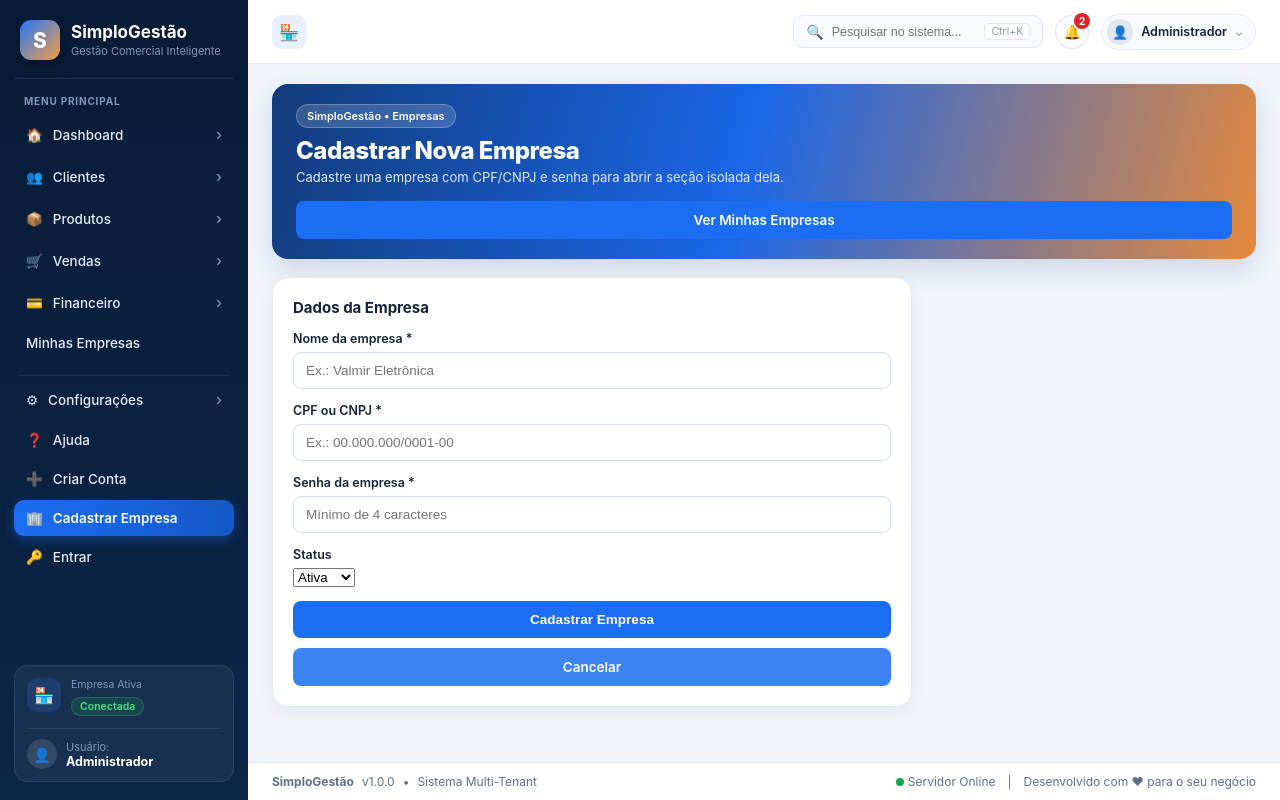
After one commit to antonio-valmir/simplogestao, a Flask app: page /empresas/cadastrar in a window 1280 px wide. The commit adds this page. Run offline with Flask 3, Linux system fonts and the light colour scheme; data that the repository does not hold is empty; some libraries are stand-ins or nearby versions.

Commit message:
feat: separate company signup page, add customer edit/delete and account deletion

```diff
--- a/app.py
+++ b/app.py
@@ -210,49 +210,158 @@ def clientes():
             flash("Selecione ou cadastre uma empresa antes de acessar esta area.", "warning")
             return redirect(url_for("empresas"))
         empresa_id = empresa[0]
+        acao = (request.form.get("acao") or "cadastrar").strip().lower()
+        cliente_editar_id = request.args.get("editar", type=int)
 
         if request.method == "POST":
-            nome = (request.form.get("nome") or "").strip()
-            cpf = (request.form.get("cpf") or "").strip() or None
-            cpf_digits = _somente_digitos(cpf) if cpf else None
-            telefone = (request.form.get("telefone") or "").strip() or None
-            email = (request.form.get("email") or "").strip() or None
-            cep = (request.form.get("cep") or "").strip() or None
-            endereco = (request.form.get("endereco") or "").strip() or None
+            if acao == "editar":
+                cli_id = request.form.get("cliente_id", type=int)
+                nome = (request.form.get("nome") or "").strip()
+                cpf = (request.form.get("cpf") or "").strip() or None
+                cpf_digits = _somente_digitos(cpf) if cpf else None
+                telefone = (request.form.get("telefone") or "").strip() or None
+                email = (request.form.get("email") or "").strip() or None
+                cep = (request.form.get("cep") or "").strip() or None
+                endereco = (request.form.get("endereco") or "").strip() or None
 
-            if not nome:
-                flash("Informe o nome completo do cliente.", "warning")
-            elif cpf_digits and len(cpf_digits) != 11:
-                flash("Informe um CPF valido com 11 digitos.", "warning")
-            else:
-                duplicado = False
-                if cpf_digits:
+                if not cli_id:
+                    flash("Cliente invalido para edicao.", "warning")
+                elif not nome:
+                    flash("Informe o nome completo do cliente.", "warning")
+                    return redirect(url_for("clientes", editar=cli_id))
+                elif cpf_digits and len(cpf_digits) != 11:
+                    flash("Informe um CPF valido com 11 digitos.", "warning")
+                    return redirect(url_for("clientes", editar=cli_id))
+                else:
+                    duplicado = False
+                    if cpf_digits:
+                        with conn.cursor() as cur:
+                            cur.execute(
+                                """
+                                SELECT id FROM clientes
+                                WHERE empresa_id = %s AND cpf_digits = %s AND id <> %s;
+                                """,
+                                (empresa_id, cpf_digits, cli_id),
+                            )
+                            if cur.fetchone():
+                                duplicado = True
+                    if duplicado:
+                        flash("Ja existe outro cliente com este CPF nesta empresa.", "warning")
+                        return redirect(url_for("clientes", editar=cli_id))
+
                     with conn.cursor() as cur:
                         cur.execute(
                             """
-                            SELECT id FROM clientes
-                            WHERE empresa_id = %s AND cpf_digits = %s;
+                            UPDATE clientes
+                               SET nome = %s,
+                                   cpf = %s,
+                                   cpf_digits = %s,
+                                   telefone = %s,
+                                   email = %s,
+                                   cep = %s,
+                                   endereco = %s
+                             WHERE id = %s AND empresa_id = %s;
                             """,
-                            (empresa_id, cpf_digits),
+                            (nome, cpf, cpf_digits, telefone, email, cep, endereco, cli_id, empresa_id),
                         )
-                        if cur.fetchone():
-                            duplicado = True
+                        atualizado = cur.rowcount
+                    conn.commit()
+                    if atualizado:
+                        flash("Cliente atualizado com sucesso.", "success")
+                    else:
+                        flash("Cliente nao encontrado nesta empresa.", "warning")
+                return redirect(url_for("clientes"))
 
-                if duplicado:
-                    flash("Ja existe um cliente com este CPF nesta empresa.", "warning")
+            elif acao == "excluir":
+                cli_id = request.form.get("cliente_id", type=int)
+                if not cli_id:
+                    flash("Cliente invalido para exclusao.", "warning")
                 else:
-                    with conn.cursor() as cur:
-                        cur.execute(
-                            """
-                            INSERT INTO clientes (empresa_id, nome, cpf, cpf_digits, telefone, email, cep, endereco)
-                            VALUES (%s, %s, %s, %s, %s, %s, %s, %s);
-                            """,
-                            (empresa_id, nome, cpf, cpf_digits, telefone, email, cep, endereco),
-                        )
-                    conn.commit()
-                    flash("Cliente cadastrado com sucesso.", "success")
+                    try:
+                        with conn.cursor() as cur:
+                            cur.execute(
+                                "SELECT nome FROM clientes WHERE id = %s AND empresa_id = %s;",
+                                (cli_id, empresa_id),
+                            )
+                            row_cli = cur.fetchone()
+                            if not row_cli:
+                                flash("Cliente nao encontrado nesta empresa.", "warning")
+                            else:
+                                nome_cli = row_cli[0]
+                                tem_vendas = False
+                                cur.execute("SELECT to_regclass('public.vendas');")
+                                reg_v = cur.fetchone()
+                                if reg_v and reg_v[0]:
+                                    cur.execute(
+                                        """
+                                        SELECT 1 FROM information_schema.columns
+                                        WHERE table_schema = 'public' AND table_name = 'vendas' AND column_name = 'cliente_id'
+                                        LIMIT 1;
+                                        """
+                                    )
+                                    if cur.fetchone():
+                                        cur.execute(
+                                            "SELECT 1 FROM vendas WHERE cliente_id = %s AND empresa_id = %s LIMIT 1;",
+                                            (cli_id, empresa_id),
+                                        )
+                                        if cur.fetchone():
+                                            tem_vendas = True
+                                if tem_vendas:
+                                    flash("Nao e possivel excluir: este cliente possui vendas registradas.", "warning")
+                                else:
+                                    cur.execute(
+                                        "DELETE FROM clientes WHERE id = %s AND empresa_id = %s;",
+                                        (cli_id, empresa_id),
+                                    )
+                                    conn.commit()
+                                    flash(f"Cliente '{nome_cli}' excluido com sucesso.", "success")
+                    except Exception as exc:
+                        conn.rollback()
+                        flash(f"Nao foi possivel excluir o cliente: {exc}", "danger")
+                return redirect(url_for("clientes"))
 
-            return redirect(url_for("clientes"))
+            else:
+                nome = (request.form.get("nome") or "").strip()
+                cpf = (request.form.get("cpf") or "").strip() or None
+                cpf_digits = _somente_digitos(cpf) if cpf else None
+                telefone = (request.form.get("telefone") or "").strip() or None
+                email = (request.form.get("email") or "").strip() or None
+                cep = (request.form.get("cep") or "").strip() or None
+                endereco = (request.form.get("endereco") or "").strip() or None
+
+                if not nome:
+                    flash("Informe o nome completo do cliente.", "warning")
+                elif cpf_digits and len(cpf_digits) != 11:
+                    flash("Informe um CPF valido com 11 digitos.", "warning")
+                else:
+                    duplicado = False
+                    if cpf_digits:
+                        with conn.cursor() as cur:
+                            cur.execute(
+                                """
+                                SELECT id FROM clientes
+                                WHERE empresa_id = %s AND cpf_digits = %s;
+                                """,
+                                (empresa_id, cpf_digits),
+                            )
+                            if cur.fetchone():
+                                duplicado = True
+
+                    if duplicado:
+                        flash("Ja existe um cliente com este CPF nesta empresa.", "warning")
+                    else:
+                        with conn.cursor() as cur:
+                            cur.execute(
+                                """
+                                INSERT INTO clientes (empresa_id, nome, cpf, cpf_digits, telefone, email, cep, endereco)
+                                VALUES (%s, %s, %s, %s, %s, %s, %s, %s);
+                                """,
+                                (empresa_id, nome, cpf, cpf_digits, telefone, email, cep, endereco),
+                            )
+                        conn.commit()
+                        flash("Cliente cadastrado com sucesso.", "success")
+
+                return redirect(url_for("clientes"))
 
         with conn.cursor() as cur:
             cur.execute(
@@ -266,7 +375,19 @@ def clientes():
             )
             lista_clientes = cur.fetchall()
 
-    return render_template("clientes.html", clientes=lista_clientes, active_page="clientes")
+        cliente_para_editar = None
+        if cliente_editar_id:
+            for c in lista_clientes:
+                if c[0] == cliente_editar_id:
+                    cliente_para_editar = c
+                    break
+
+    return render_template(
+        "clientes.html",
+        clientes=lista_clientes,
+        cliente_para_editar=cliente_para_editar,
+        active_page="clientes",
+    )
 
 
 @app.route("/produtos", methods=["GET", "POST"])
@@ -412,51 +533,62 @@ def dashboard():
         totais=totais,
     )
 
+@app.route("/empresas/cadastrar", methods=["GET", "POST"])
+def cadastrar_empresa():
+    _garantir_colunas_empresas()
+    erro = None
+
+    if request.method == "POST":
+        nome = (request.form.get("nome") or "").strip()
+        documento = (request.form.get("documento") or "").strip()
+        senha = request.form.get("senha") or ""
+        status = (request.form.get("status") or "Ativa").strip()
+        doc_digits = _somente_digitos(documento)
+
+        if not nome:
+            erro = "Informe o nome da empresa."
+        elif len(doc_digits) not in (11, 14):
+            erro = "Informe um CPF (11 digitos) ou CNPJ (14 digitos) valido."
+        elif len(senha) < 4:
+            erro = "A senha da empresa deve ter pelo menos 4 caracteres."
+        else:
+            with get_db_connection() as conn:
+                with conn.cursor() as cur:
+                    cur.execute("SELECT id FROM empresas WHERE doc_digits = %s;", (doc_digits,))
+                    if cur.fetchone():
+                        erro = "Ja existe uma empresa cadastrada com esse CPF/CNPJ."
+                    else:
+                        senha_hash = generate_password_hash(senha)
+                        cur.execute(
+                            """
+                            INSERT INTO empresas (nome, documento, doc_digits, senha_hash, status)
+                            VALUES (%s, %s, %s, %s, %s)
+                            RETURNING id;
+                            """,
+                            (nome, documento, doc_digits, senha_hash, status),
+                        )
+                        nova_id = cur.fetchone()[0]
+                conn.commit()
+            if not erro:
+                _marcar_empresa_autenticada(nova_id)
+                _vincular_empresa_a_conta(nova_id)
+                flash(f"Empresa '{nome}' cadastrada e aberta na sua sessao.", "success")
+                return redirect(url_for("dashboard"))
+
+    return render_template("cadastrar_empresa.html", erro=erro, active_page="cadastrar_empresa")
+
+
 @app.route("/empresas", methods=["GET", "POST"])
 def empresas():
     _garantir_colunas_empresas()
-    acao = (request.form.get("acao") or "cadastrar").strip().lower()
+    acao = (request.form.get("acao") or "entrar").strip().lower()
     erro = None
     empresa_login_id = request.args.get("entrar", type=int)
     empresa_editar_id = request.args.get("editar", type=int)
 
     if request.method == "POST":
         if acao == "cadastrar":
-            nome = (request.form.get("nome") or "").strip()
-            documento = (request.form.get("documento") or "").strip()
-            senha = request.form.get("senha") or ""
-            status = (request.form.get("status") or "Ativa").strip()
-            doc_digits = _somente_digitos(documento)
-
-            if not nome:
-                erro = "Informe o nome da empresa."
-            elif len(doc_digits) not in (11, 14):
-                erro = "Informe um CPF (11 digitos) ou CNPJ (14 digitos) valido."
-            elif len(senha) < 4:
-                erro = "A senha da empresa deve ter pelo menos 4 caracteres."
-            else:
-                with get_db_connection() as conn:
-                    with conn.cursor() as cur:
-                        cur.execute("SELECT id FROM empresas WHERE doc_digits = %s;", (doc_digits,))
-                        if cur.fetchone():
-                            erro = "Ja existe uma empresa cadastrada com esse CPF/CNPJ."
-                        else:
-                            senha_hash = generate_password_hash(senha)
-                            cur.execute(
-                                """
-                                INSERT INTO empresas (nome, documento, doc_digits, senha_hash, status)
-                                VALUES (%s, %s, %s, %s, %s)
-                                RETURNING id;
-                                """,
-                                (nome, documento, doc_digits, senha_hash, status),
-                            )
-                            nova_id = cur.fetchone()[0]
-                    conn.commit()
-                if not erro:
-                    _marcar_empresa_autenticada(nova_id)
-                    _vincular_empresa_a_conta(nova_id)
-                    flash(f"Empresa '{nome}' cadastrada e aberta na sua sessao.", "success")
-                    return redirect(url_for("dashboard"))
+            return redirect(url_for("cadastrar_empresa"))
 
         elif acao == "entrar":
             emp_id_form = request.form.get("empresa_id", type=int)
--- a/templates/base.html
+++ b/templates/base.html
@@ -80,11 +80,21 @@
             </a>
           </li>
           <li>
+            <a href="{{ safe_url('cadastrar_empresa', '/empresas/cadastrar') }}" class="nav-link {{ 'active' if pagina == 'cadastrar_empresa' else '' }}">
+              <span class="nav-link-left"><span>🏢</span><span>Cadastrar Empresa</span></span>
+            </a>
+          </li>
+          <li>
             <a href="{{ url_for('auth.login') }}" class="nav-link {{ 'active' if pagina == 'login' else '' }}">
               <span class="nav-link-left"><span>🔑</span><span>Entrar</span></span>
             </a>
           </li>
           {% if session.get('usuario_id') %}
+          <li>
+            <a href="{{ url_for('auth.excluir_conta') }}" class="nav-link {{ 'active' if pagina == 'excluir_conta' else '' }}">
+              <span class="nav-link-left"><span>🗑️</span><span>Excluir Conta</span></span>
+            </a>
+          </li>
           <li>
             <a href="{{ url_for('auth.logout') }}" class="nav-link">
               <span class="nav-link-left"><span>🚪</span><span>Sair</span></span>
--- /dev/null
+++ b/templates/cadastrar_empresa.html
@@ -0,0 +1,51 @@
+{% extends "base.html" %}
+{% block title %}Cadastrar Empresa - SimploGestão{% endblock %}
+{% block content %}
+<section class="module-hero">
+  <div>
+    <span class="module-hero-tag">SimploGestão • Empresas</span>
+    <h1>Cadastrar Nova Empresa</h1>
+    <p>Cadastre uma empresa com CPF/CNPJ e senha para abrir a seção isolada dela.</p>
+  </div>
+  <a href="{{ url_for('empresas') }}" class="btn-primary" style="text-decoration:none;">Ver Minhas Empresas</a>
+</section>
+
+{% if erro %}
+<div class="alert alert-danger" style="padding:12px 16px;border-radius:8px;background:#fee2e2;color:#991b1b;margin-bottom:16px;">
+  {{ erro }}
+</div>
+{% endif %}
+
+<div class="card" style="max-width:640px;">
+  <h2>Dados da Empresa</h2>
+  <form method="post" action="{{ url_for('cadastrar_empresa') }}" class="form-stack">
+    <div class="form-group">
+      <label for="nome">Nome da empresa *</label>
+      <input type="text" id="nome" name="nome" placeholder="Ex.: Valmir Eletrônica" required>
+    </div>
+
+    <div class="form-group">
+      <label for="documento">CPF ou CNPJ *</label>
+      <input type="text" id="documento" name="documento" placeholder="Ex.: 00.000.000/0001-00" required>
+    </div>
+
+    <div class="form-group">
+      <label for="senha">Senha da empresa *</label>
+      <input type="password" id="senha" name="senha" placeholder="Mínimo de 4 caracteres" required>
+    </div>
+
+    <div class="form-group">
+      <label for="status">Status</label>
+      <select id="status" name="status">
+        <option value="Ativa" selected>Ativa</option>
+        <option value="Inativa">Inativa</option>
+      </select>
+    </div>
+
+    <div style="display:flex;gap:10px;flex-wrap:wrap;align-items:center;margin-top:8px;">
+      <button type="submit" class="btn-primary">Cadastrar Empresa</button>
+      <a href="{{ url_for('empresas') }}" class="btn-primary" style="text-decoration:none;opacity:0.85;">Cancelar</a>
+    </div>
+  </form>
+</div>
+{% endblock %}
```
Also changed, not shown: auth_routes.py (+97 -0 lines), templates/clientes.html (+53 -3 lines), templates/empresas.html (+8 -57 lines).
